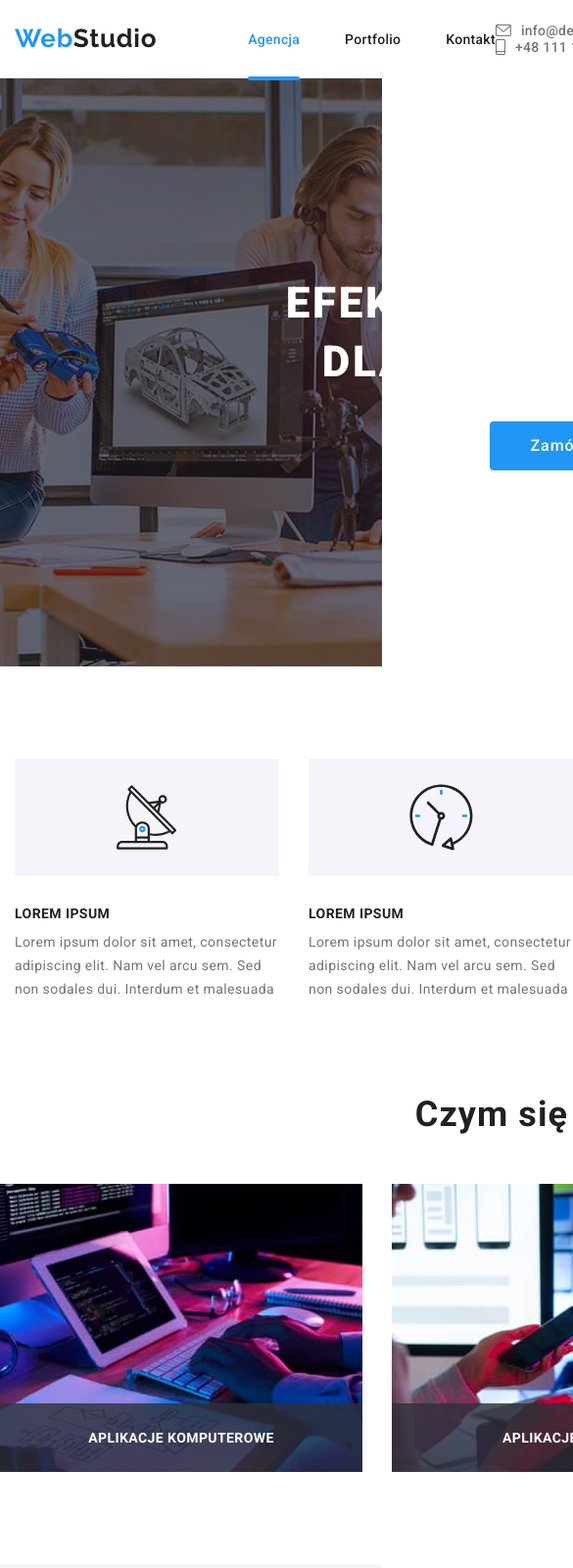
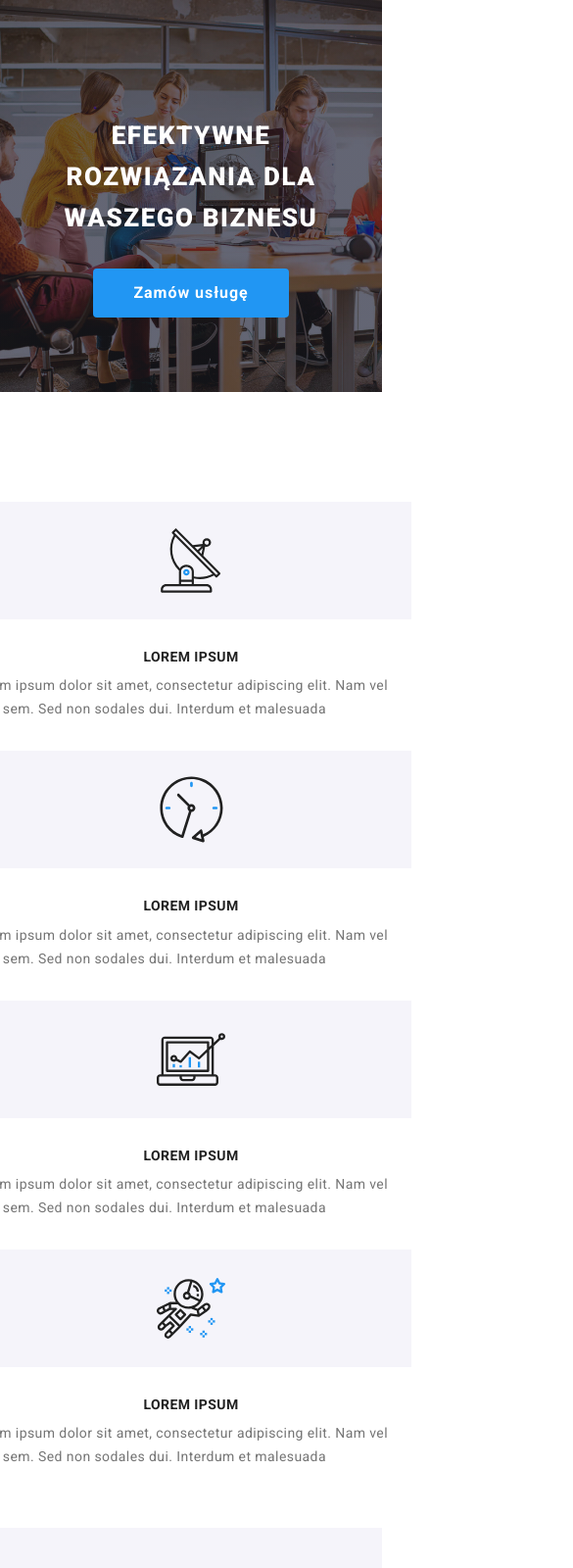
Before and after one commit to PiotrDrechsler/goit-markup-hw-08, a plain HTML site: page index.html in a window 390 px wide. Shown: the top 1600 px of the page at 98% size, 585 px wide, since content can reach past the window. Drawn offline with Linux system fonts and the light colour scheme.

Commit message:
Mobile
Start
Banner
Team
Clients

```diff
--- a/index.html
+++ b/index.html
@@ -24,7 +24,7 @@
   <body class="body">
 
     <!---- ======= H E A D E R ======= -->
-    <header class="header">
+    <!-- <header class="header">
       <div class="contanier">
           <a href="./index.html" class="logo logo--right logo--light-theme">
             <span class="logo__accent-text">Web</span><span>Studio</span>
@@ -57,14 +57,14 @@
             </li>
           </ul>
       </div>
-    </header>
+    </header> -->
 
     <!---- ======= M A I N ======= -->
 
     <!---- ======= B A N N E R ======= -->
 
     <main>
-      <section class="banner section">
+      <section class="banner section--banner">
         <div class="banner__contanier contanier">
           <h1 class="banner__tittle banner__tittle--bottom">EFEKTYWNE ROZWIĄZANIA DLA WASZEGO BIZNESU</h1>
           <button class="banner__button button" type="button" data-modal-open>Zamów usługę</button>
@@ -73,68 +73,59 @@
 
       <!---- ======= B L O C K  S E C T I O N ======= -->
 
-      <section class="section">
-        <div class="block-images contanier">
-         <ul class="block-images__list block-images__list--bottom list">
-          <li class="block-images__item">
-            <div class="block-images__contanier block-images__contanier--right">
-            <svg class="block-images__image" width="65.32" height="70">
-            <use href="./images/icons.svg#icon-antenna"></use>
-            </svg>
+        <section class="section section--block">
+        <div class="block contanier">
+         <ul class="block__list list">
+          <li class="block__item">
+            <div class="block__contanier">
+              <div class= "block__icon-contanier block__icon-contanier--bottom">
+                <svg class="block__icon" width="65.32" height="70">
+                <use href="./images/icons.svg#icon-antenna"></use></svg>
               </div>
-          </li>
-          <li class="block-images__item">
-            <div class="block-images__contanier block-images__contanier--right">
-            <svg class="block-images__image" width="66.96" height="70">
-            <use href="./images/icons.svg#icon-clock"></use>
-            </svg>
-            </div>
-          </li>
-          <li class="block-images__item">
-            <div class="block-images__contanier block-images__contanier--right">
-            <svg class="block-images__image" width="70" height="70" >
-            <use href="./images/icons.svg#icon-diagram"></use>
-            </svg>
-            </div>
-          </li>
-          <li class="block-images__item">
-            <div class="block-images__contanier">
-            <svg class="block-images__image" width="70" height="70" >
-            <use href="./images/icons.svg#icon-astronaut"></use>
-            </svg>
-            </div>
-          </li>
-         </ul>
-        </div>
-        <div class="block-text contanier">
-          <ul class="block-text__list list">
-            <li class="block-text__item block-text__item--right">
-              <h3 class="block-text__head block-text__head--bottom">LOREM IPSUM</h3>
-              <p class="block-text__post">
+              <h3 class="block__head block__head--bottom">LOREM IPSUM</h3>
+              <p class="block__post block__post--bottom">
                Lorem ipsum dolor sit amet, consectetur adipiscing elit. Nam vel
               arcu sem. Sed non sodales dui. Interdum et malesuada
               </p>
+            </div>
           </li>
-            <li class="block-text__item block-text__item--right">
-              <h3 class="block-text__head block-text__head--bottom">LOREM IPSUM</h3>
-              <p class="block-text__post">
+          <li class="block__item">
+            <div class="block__contanier">
+              <div class= "block__icon-contanier block__icon-contanier--bottom">
+                <svg class="block__icon" width="66.96" height="70">
+                <use href="./images/icons.svg#icon-clock"></use></svg>
+              </div>
+              <h3 class="block__head block__head--bottom">LOREM IPSUM</h3>
+              <p class="block__post block__post--bottom">
                 Lorem ipsum dolor sit amet, consectetur adipiscing elit. Nam vel
                 arcu sem. Sed non sodales dui. Interdum et malesuada
               </p>
+            </div>
           </li>
-            <li class="block-text__item block-text__item--right">
-              <h3 class="block-text__head block-text__head--bottom">LOREM IPSUM</h3>
-              <p class="block-text__post">
+          <li class="block__item">
+            <div class="block__contanier">
+              <div class= "block__icon-contanier block__icon-contanier--bottom">
+                <svg class="block__icon" width="70" height="70">
+                <use href="./images/icons.svg#icon-diagram"></use></svg>
+             </div>
+             <h3 class="block__head block__head--bottom">LOREM IPSUM</h3>
+             <p class="block__post block__post--bottom">
                 Lorem ipsum dolor sit amet, consectetur adipiscing elit. Nam vel
                 arcu sem. Sed non sodales dui. Interdum et malesuada
               </p>
+            </div>
           </li>
-            <li class="block-text__item">
-              <h3 class="block-text__head block-text__head--bottom">LOREM IPSUM</h3>
-              <p class="block-text__post">
+          <li class="block__item">
+            <div class="block__contanier">
+              <div class= "block__icon-contanier block__icon-contanier--bottom">
+                <svg class="block__icon" width="70" height="70" >
+                <use href="./images/icons.svg#icon-astronaut"></use></svg>
+              </div>
+              <h3 class="block__head block__head--bottom">LOREM IPSUM</h3>
+              <p class="block__post">
                 Lorem ipsum dolor sit amet, consectetur adipiscing elit. Nam vel
                 arcu sem. Sed non sodales dui. Interdum et malesuada
-              </p>
+            </div>
           </li>
          </ul>
         </div>
@@ -142,7 +133,7 @@
 
       <!---- ======= W O R K S  S E C T I O N ======= -->
 
-      <section class="section section--top">
+      <!-- <section class="section section--top">
         <div class="works-section contanier">
           <h2 class="section__title section__title--bottom">Czym się zajmujemy</h2>
           <ul class="works-section__list list">
@@ -175,21 +166,20 @@
             </li>
           </ul>
         </div>
-      </section>
+      </section> -->
 
       <!---- ======= T E A M   S E C T I O N ======= -->
-
       <section class="team-section section">
         <div class="team-section__contanier contanier">
-          <h2 class="section__title section__title--bottom">Nasz zespół</h2>
+          <h2 class="section__title">Nasz zespół</h2>
           <ul class="team-section__list">
-            <li class="team-section__item team-section__item--right list">
+            <li class="team-section__item team-section__item--top list">
               <div>
                 <img
                   src="images/crew/img.jpg"
                   alt="John Doe Product Designer"
-                  width="270"
-                  height="260"
+                  width="450"
+                  height="460"
                 />
                 <h3 class="team-section__post-head team-section__post-head--top">John Doe</h3>
                 <p class="team-section__post team-section__post--top ">Product Designer</p>
@@ -224,13 +214,13 @@
                   </li>
                 </ul>
             </li>
-            <li class="team-section__item team-section__item--right list">
+            <li class="team-section__item team-section__item--top list">
               <div>
                 <img
                   src="images/crew/img(1).jpg"
                   alt="John Doe Frontend Developer"
-                  width="270"
-                  height="260"
+                  width="450"
+                  height="460"
                 />
                 <h3 class="team-section__post-head team-section__post-head--top">John Doe</h3>
                 <p class="team-section__post team-section__post--top">Frontend Developer</p>
@@ -266,13 +256,13 @@
                 </ul>
               </div>
             </li>
-            <li class="team-section__item team-section__item--right list">
+            <li class="team-section__item team-section__item--top list">
               <div>
                 <img
                   src="images/crew/img(2).jpg"
                   alt="John Doe Marketing"
-                  width="270"
-                  height="260"
+                  width="450"
+                  height="460"
                 />
                 <h3 class="team-section__post-head team-section__post-head--top">John Doe</h3>
                 <p class="team-section__post team-section__post--top">Marketing</p>
@@ -308,13 +298,13 @@
                 </ul>
               </div>
             </li>
-            <li class="team-section__item list">
+            <li class="team-section__item team-section__post-head--top list">
               <div>
                 <img
                   src="images/crew/img(3).jpg"
                   alt="John Doe UI Designer"
-                  width="270"
-                  height="260"
+                  width="450"
+                  height="460"
                 />
                 <h3 class="team-section__post-head team-section__post-head--top">John Doe</h3>
                 <p class="team-section__post team-section__post--top">UI Designer</p>
@@ -353,50 +343,50 @@
           </ul>
         </div>
       </section>
-    </main>
+
 
     <!---- ======= C L I E N T S  S E C T I O N ======= -->
 
-    <section class="clients-section section" >
+   <section class="clients-section section">
       <div class="clients-section__contanier contanier">
         <h2 class="section__title section__title--bottom">Nasi klienci</h2>
         <ul class="clients-section__list list">
-          <li class="clients-section__item clients-section__item--right">
+          <li class="clients-section__item clients-section__item--top">
             <a href="" class="clients-section__link">
               <svg class="clients-section__icon" width="106" height="60">
               <use href="./images/icons.svg#icon-yaco"></use>
               </svg>
             </a>
           </li>
-          <li class="clients-section__item clients-section__item--right">
+          <li class="clients-section__item clients-section__item--top">
             <a href="" class="clients-section__link">
             <svg class="clients-section__icon" width="106" height="60">
               <use href="./images/icons.svg#icon-companytaglinehere"></use>
             </svg>
             </a>
           </li>
-          <li class="clients-section__item clients-section__item--right">
+          <li class="clients-section__item clients-section__item--top">
             <a href="" class="clients-section__link">
             <svg class="clients-section__icon" width="106" height="60">
               <use href="./images/icons.svg#icon-company"></use>
             </svg>
             </a>
           </li>
-          <li class="clients-section__item clients-section__item--right">
+          <li class="clients-section__item clients-section__item--top">
             <a href="" class="clients-section__link">
               <svg class="clients-section__icon" width="106" height="60">
               <use href="./images/icons.svg#icon-fosterpeters"></use>
               </svg>
             </a>
           </li>
-          <li class="clients-section__item clients-section__item--right">
+          <li class="clients-section__item clients-section__item--top">
             <a href="" class="clients-section__link">
             <svg class="clients-section__icon" width="106" height="60">
               <use href="./images/icons.svg#icon-brand"></use>
             </svg>
             </a>
           </li>
-          <li class="clients-section__item clients-section__item--right">
+          <li class="clients-section__item clients-section__item--top">
             <a href="" class="clients-section__link">
             <svg class="clients-section__icon" width="106" height="60">
               <use href="./images/icons.svg#icon-companytagline"></use>
@@ -407,9 +397,11 @@
        </div>
     </section>
 
+    </main>
+
     <!---- ======= F O O T E R ======= -->
 
-    <footer class="footer">
+    <!-- <footer class="footer">
       <div class="footer__contanier footer__contanier--space-around contanier">
         <div class="adress adress--right">
          <a href="./index.html" class="logo logo--dark-theme link">
@@ -476,11 +468,11 @@
           </div>
         </div>
       </div>
-    </footer>
+    </footer> -->
 
     <!---- ======= M O D A L ======= -->
 
-    <div class="backdrop is-hidden" data-modal>
+    <!-- <div class="backdrop is-hidden" data-modal>
       <div class="modal">
         <button class="modal__close-btn" data-modal-close>
          <svg class="modal__close-btn__icon" width="18" height="18">
@@ -521,7 +513,7 @@
         <button class="form__button button" type="submit">Wyślij</button>
         </form>
       </div>
-     </div>
+     </div> -->
 
 
      <script src="./js/modal.js"></script>
--- a/sass/base/_container.scss
+++ b/sass/base/_container.scss
@@ -1,8 +1,23 @@
 .contanier {
-  display: flex;
-  align-items: center;
-  width: 1200px;
-  margin: 0 auto;
-  padding-left: 15px;
-  padding-right: 15px;
+  max-width: 100%;
 }
+
+@media screen and (min-width: 320px) {
+  .contanier {
+    max-width: 480px;
+    padding-left: 15px;
+    padding-right: 15px;
+    display: flex;
+    flex-direction: column;
+    align-items: center;
+  }
+}
+
+// .contanier {
+//   display: flex;
+//   align-items: center;
+//   width: 1200px;
+//   margin: 0 auto;
+//   padding-left: 15px;
+//   padding-right: 15px;
+// }
--- a/sass/base/_section.scss
+++ b/sass/base/_section.scss
@@ -1,20 +1,42 @@
 .section {
-  padding-top: 94px;
-  padding-bottom: 94px;
+  padding-top: 60px;
+  padding-bottom: 60px;
 
-  &--top {
-    padding-top: 0;
+  &--banner {
+    padding-top: 118px;
+    padding-bottom: 188px;
+  }
+
+  &--block {
+    padding-top: 0px;
   }
 
   &__title {
     text-align: center;
-    font-size: 36px;
+    font-size: 28px;
     font-weight: 700;
-    line-height: 1.17em;
+    line-height: 1.171em;
     letter-spacing: 0.03em;
-
-    &--bottom {
-      margin-bottom: 50px;
-    }
   }
 }
+
+// .section {
+//   padding-top: 94px;
+//   padding-bottom: 94px;
+
+//   &--top {
+//     padding-top: 0;
+//   }
+
+//   &__title {
+//     text-align: center;
+//     font-size: 36px;
+//     font-weight: 700;
+//     line-height: 1.17em;
+//     letter-spacing: 0.03em;
+
+//     &--bottom {
+//       margin-bottom: 50px;
+//     }
+//   }
+// }
--- a/sass/components/_banner.scss
+++ b/sass/components/_banner.scss
@@ -1,3 +1,4 @@
+@media screen and (min-width: 320px) {
   .banner {
     background-image: linear-gradient(
         rgba(47, 48, 58, 0.4),
@@ -5,29 +6,18 @@
         rgba(47, 48, 58, 0.4),
         rgba(47, 48, 58, 0.4)
       ),
-    url('../images/background/backgroundteam.png');
-  min-height: 600px;
-  background-size: 1600px;
+      url('../images/background/banner-mobile.jpg');
     background-repeat: no-repeat;
-  background-position: center;
-  display: flex;
-  flex-direction: column;
-  justify-content: center;
-
-  &__contanier {
-    display: flex;
-    flex-direction: column;
-  }
+    background-size: 480px 400px;
 
     &__tittle {
-    font-size: 44px;
+      font-size: 26px;
       font-weight: 900;
       font-style: normal;
-    line-height: 1.36em;
+      line-height: 1.615em;
       letter-spacing: 0.06em;
       text-align: center;
       color: var(--text-second-color);
-    width: 696px;
 
       &--bottom {
         margin-bottom: 30px;
@@ -41,3 +31,33 @@
       letter-spacing: 0.06em;
     }
   }
+}
+
+//   &__contanier {
+//     display: flex;
+//     flex-direction: column;
+//   }
+
+//   &__tittle {
+//     font-size: 44px;
+//     font-weight: 900;
+//     font-style: normal;
+//     line-height: 1.36em;
+//     letter-spacing: 0.06em;
+//     text-align: center;
+//     color: var(--text-second-color);
+//     width: 696px;
+
+//     &--bottom {
+//       margin-bottom: 30px;
+//     }
+//   }
+
+//   &__button {
+//     width: 200px;
+//     height: 50px;
+//     justify-content: space-evenly;
+//     letter-spacing: 0.06em;
+//    }
+// }
+//
--- a/sass/components/_block.scss
+++ b/sass/components/_block.scss
@@ -1,7 +1,7 @@
-.block-images {
+.block {
   &__list {
     display: flex;
-    justify-content: space-between;
+    flex-direction: column;
 
     &--bottom {
       margin-bottom: 30px;
@@ -12,38 +12,30 @@
   }
 
   &__contanier {
-    width: 270px;
-    background-color: var(--background-first-color);
+    display: flex;
+    flex-direction: column;
+    align-items: center;
+  }
+
+  &__icon-contanier {
+    min-width: 450px;
     display: flex;
     justify-content: center;
+    background-color: var(--background-first-color);
 
-    &--right {
-      margin-right: 30px;
+    &--bottom {
+      margin-bottom: 30px;
     }
   }
 
-  &__image {
+  &__icon {
     margin: 25px 0 25px 0;
-  }
-}
-
-.block-text {
-  &__list {
-    display: flex;
-    align-items: center;
-    justify-content: space-between;
-  }
-
-  &__item {
-    &--right {
-      margin-right: 30px;
-    }
   }
 
   &__head {
     font-size: 14px;
     font-weight: 700;
-    line-height: 1.17em;
+    line-height: 1.172em;
     letter-spacing: 0.03em;
     color: var(--text-main-color);
 
@@ -53,10 +45,14 @@
   }
 
   &__post {
+    min-width: 450px;
     font-size: 14px;
     line-height: 1.71em;
     letter-spacing: 0.03em;
-    max-width: 270px;
     color: var(--text-third-color);
+
+    &--bottom {
+      margin-bottom: 30px;
+    }
   }
 }
--- a/sass/components/_button.scss
+++ b/sass/components/_button.scss
@@ -3,12 +3,13 @@
   color: var(--text-second-color);
   font-size: 16px;
   width: 200px;
-  font-weight: 500;
+  font-weight: 700;
   border: none;
   text-align: center;
   cursor: pointer;
   border-radius: 4px;
   line-height: 1.6em;
+  letter-spacing: 0.06em;
   font-family: inherit;
   white-space: nowrap;
 }
--- a/sass/components/_social.scss
+++ b/sass/components/_social.scss
@@ -4,9 +4,9 @@
   justify-content: space-around;
 
   &--space-around {
-    margin-bottom: 30px;
-    margin-left: 32px;
-    margin-right: 32px;
+    margin-bottom: 24px;
+    margin-left: 122px;
+    margin-right: 122px;
     margin-top: 16px;
   }
 
--- a/sass/components/_team.scss
+++ b/sass/components/_team.scss
@@ -8,6 +8,7 @@
 
   &__list {
     display: flex;
+    flex-direction: column;
     justify-content: space-between;
     align-items: center;
   }
@@ -20,6 +21,10 @@
 
     &--right {
       margin-right: 30px;
+    }
+
+    &--top {
+      margin-top: 30px;
     }
   }
 
```
Also changed, not shown: sass/components/_clients.scss (+7 -1 lines), css/main.min.css, images/background/banner-mobile.jpg (added), images/background/banner-mobile@2x.jpg (added), images/background/banner-tablet.jpg (added), images/background/banner-tablet@2x.jpg (added), sass/main.css, 2 other files. Lines whose indentation alone changed are shown as unchanged.
